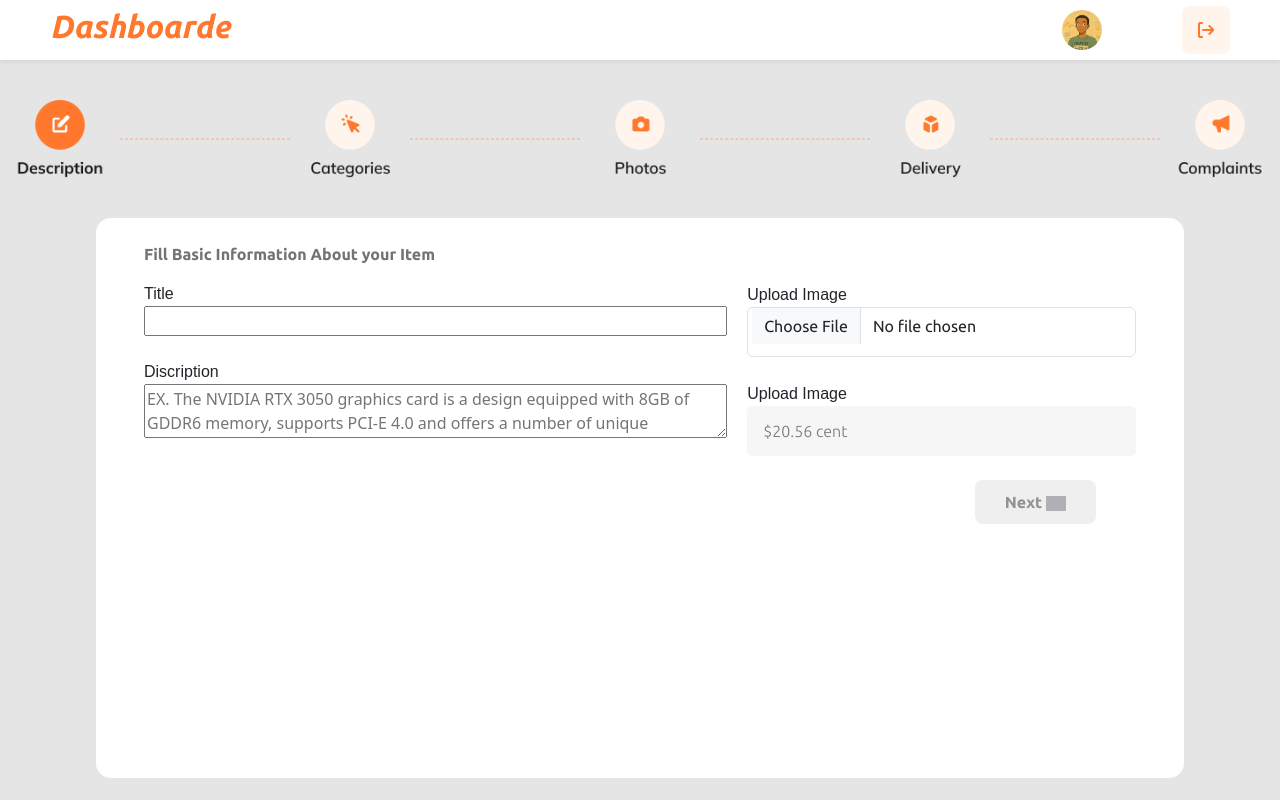
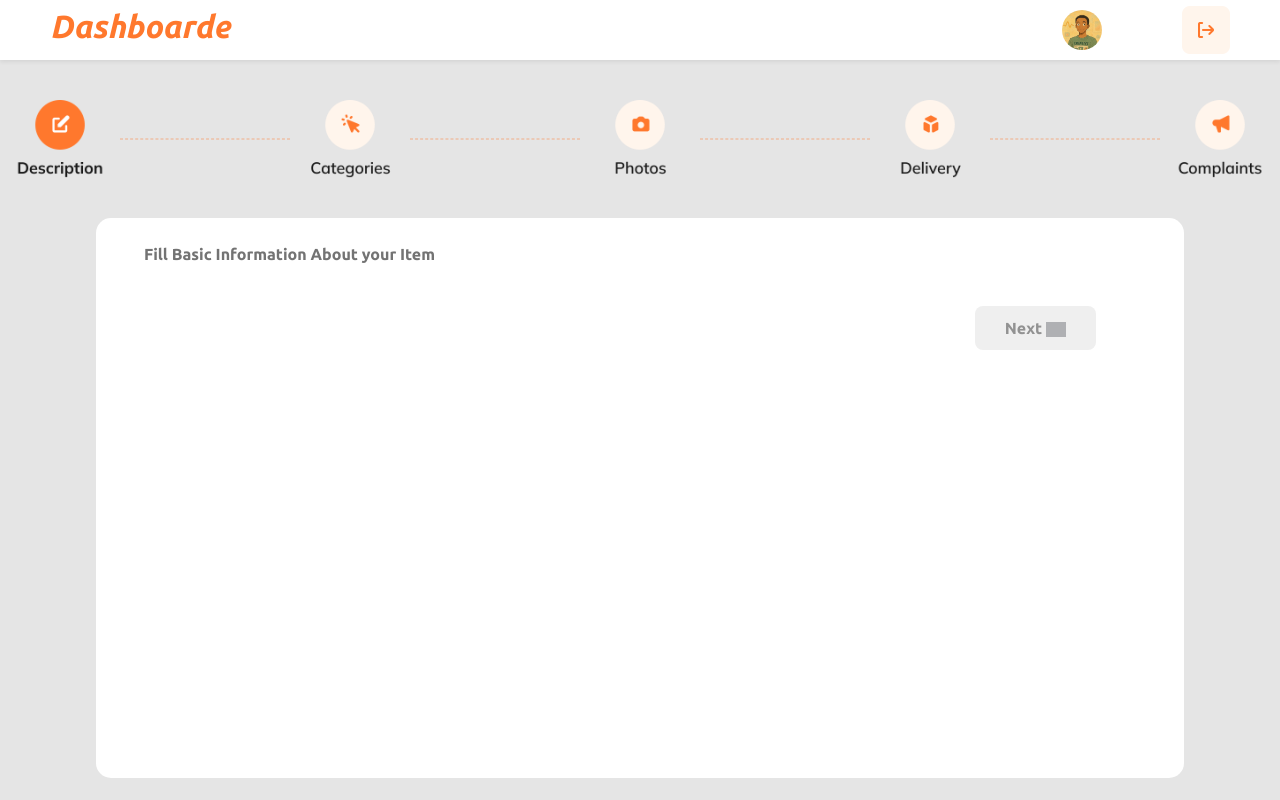
Before and after one commit to AlazarBekele/Amazon-Backend, a Django app: page /Seller/9/ in a window 1280 px wide. Run offline with Django 5.2, Linux system fonts and the light colour scheme; data comes from the database, SQL or seed files in the repository; parts of the project's set-up code (start-up, migrations or seed data) failed here and were passed over; some web fonts are replaced; grey boxes are pictures that could not be loaded.

Commit message:
remove code, Finsh form

```diff
--- a/Backend/templates/Sell Part/Account/Seller_account.html
+++ b/Backend/templates/Sell Part/Account/Seller_account.html
@@ -124,41 +124,7 @@
 
                     <div class="Discription_main_container w-100">
 
-                        <div class="First_container">
 
-                            <div class="Main_Input_container">
-
-                                <label class="winky-rough" for="">Title</label>
-                                <input class="" id="" type="text" placeholder="">
-
-                            </div>
-
-                            <div class="Main_Input_container pt-4">
-
-                                <label class="winky-rough" for="">Discription</label>
-                                <textarea name="" class="" id="" placeholder="EX. The NVIDIA RTX 3050 graphics card is a design equipped with 8GB of GDDR6 memory, supports PCI-E 4.0 and offers a number of unique technologies from NVIDIA to enhance the smoothness and high quality of generated graphics. At the same time, it provides support for Ray Tracing, allowing you to enjoy photorealistic graphics."></textarea>
-
-                            </div>
-
-                        </div>
-
-                        <div class="Second_container">
-
-                            <div class="Second_Main_Input_container">
-
-                                <label class="winky-rough" for="">Upload Image</label>
-                                <input class="Second_price_container form-control ubuntu-light ps-3 pe-3" type="file">
-
-                            </div>
-
-                            <div class="Second_Main_Input_container pt-4">
-
-                                <label class="winky-rough" for="">Upload Image</label>
-                                <input class="Second_price_container ubuntu-light ps-3 pe-3" type="number" placeholder="$20.56 cent" min="0">
-
-                            </div>
-
-                        </div>
 
                     </div>
 
```
Also changed, not shown: Backend/form.py (+16 -0 lines).
